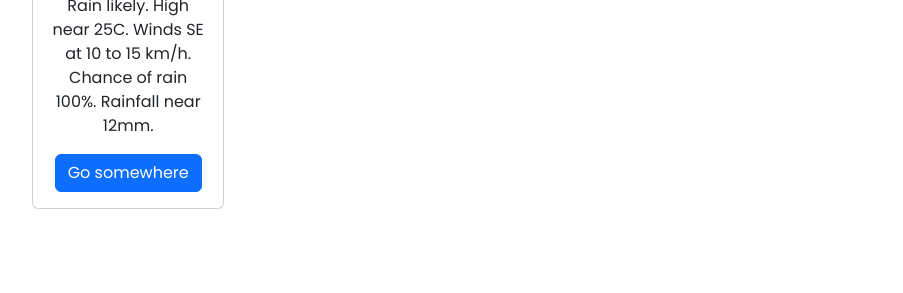
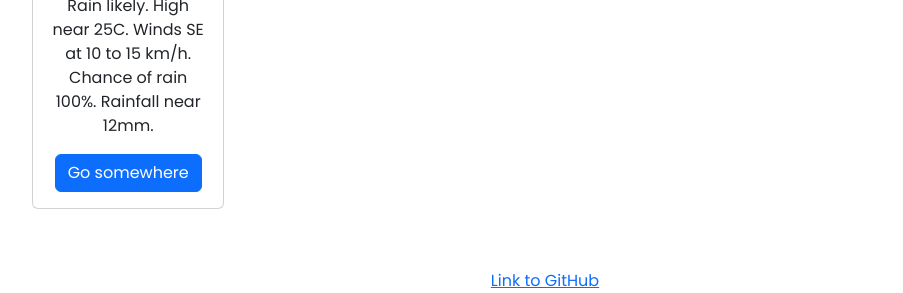
Before and after one commit to TattiS/small-weather-app, a website with bundled scripts: page index.html in a window 1280 px wide. Shown: the part 976-1269 px from the top of the page, without its empty margins (95-998 px from the left). Before the commit the page ends 1245 px from the top, so only its background shows below. Built offline with nearby package versions, Linux system fonts and the light colour scheme; no server answers.

Commit message:
added link to GitHub

```diff
--- a/index.html
+++ b/index.html
@@ -148,6 +148,7 @@
       </div>
     </div>
   </div>
+  <div class="site-footer"><a href="https://github.com/TattiS/small-weather-app.git">Link to GitHub</a></div>
   <script src="src/index.js"></script>
 </body>
 
--- a/src/styles.css
+++ b/src/styles.css
@@ -70,3 +70,6 @@ li {
 .forecast .row {
   margin: 0 9%;
 }
+.site-footer {
+  text-align: center;
+}
```
